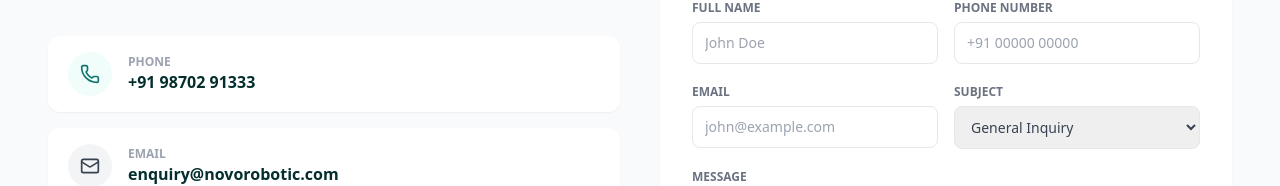
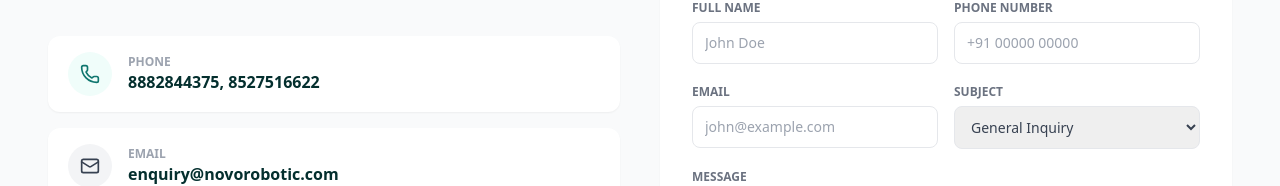
Before and after one commit to kushkeshtdmedia/novo_robotic, a React (Vite) app: page /contact in a window 1280 px wide. Shown: the part 604-790 px from the top of the page. Built offline with nearby package versions, Linux system fonts and the light colour scheme.

Commit message:
Number and testimonial changes

```diff
--- a/src/components/Testimonials.tsx
+++ b/src/components/Testimonials.tsx
@@ -1,12 +1,13 @@
 import { useState } from 'react';
 import { Play, X } from 'lucide-react';
 import Test1 from '../assets/video/test1.mp4';
-import Test2 from '../assets/video/test2.mp4';
+// import Test2 from '../assets/video/test2.mp4';
 import Test3 from '../assets/video/test3.mp4';
 import Test4 from '../assets/video/test4.mp4';
 import Test5 from '../assets/video/test5.mp4';
+import Test6 from '../assets/video/test6.mp4';
 
-const videoTestimonials: string[] = [Test1, Test2, Test3, Test4, Test5];
+const videoTestimonials: string[] = [Test1, Test3, Test4, Test5, Test6];
 
 /* Marquee speed — higher is slower */
 const DURATION = 42;
--- a/src/pages/Contact.tsx
+++ b/src/pages/Contact.tsx
@@ -58,7 +58,8 @@ export default function ContactPage() {
           <div>
             <h2 className="text-3xl font-bold text-teal-900 mb-8">Contact Information</h2>
             <div className="space-y-4">
-              <InfoCard icon={<Phone size={20} />} iconBg="bg-teal-50 text-teal-700" label="PHONE" value="+91 98702 91333" />
+              <InfoCard icon={<Phone size={20} />} iconBg="bg-teal-50 text-teal-700" label="PHONE" value="8882844375,
+8527516622" />
               <InfoCard icon={<Mail size={20} />} iconBg="bg-gray-100 text-gray-700" label="EMAIL" value="enquiry@novorobotic.com" />
               <InfoCard icon={<Clock size={20} />} iconBg="bg-yellow-100 text-yellow-700" label="HOURS" value="Mon – Sun: 09:00 AM to 06:00 PM" />
             </div>
```
Also changed, not shown: 1 other file (tests, documents, lock files or other folders).
